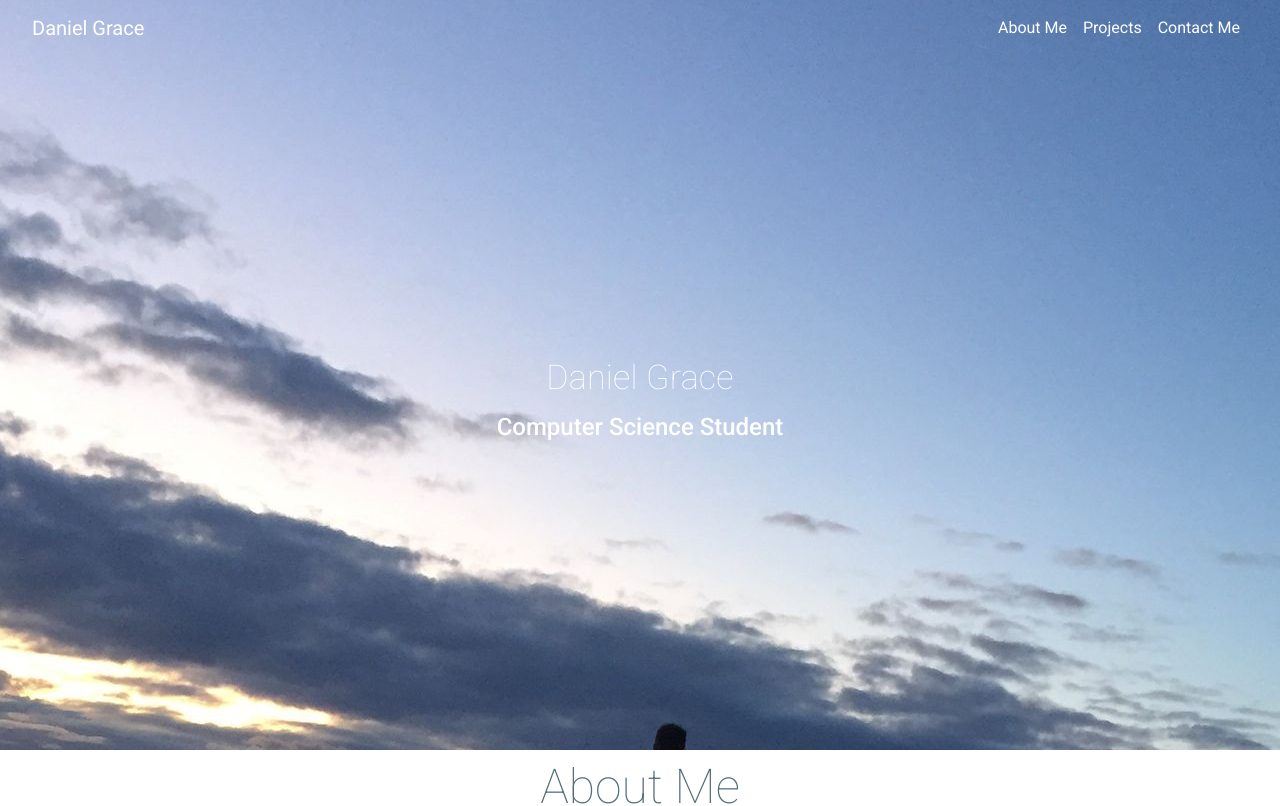
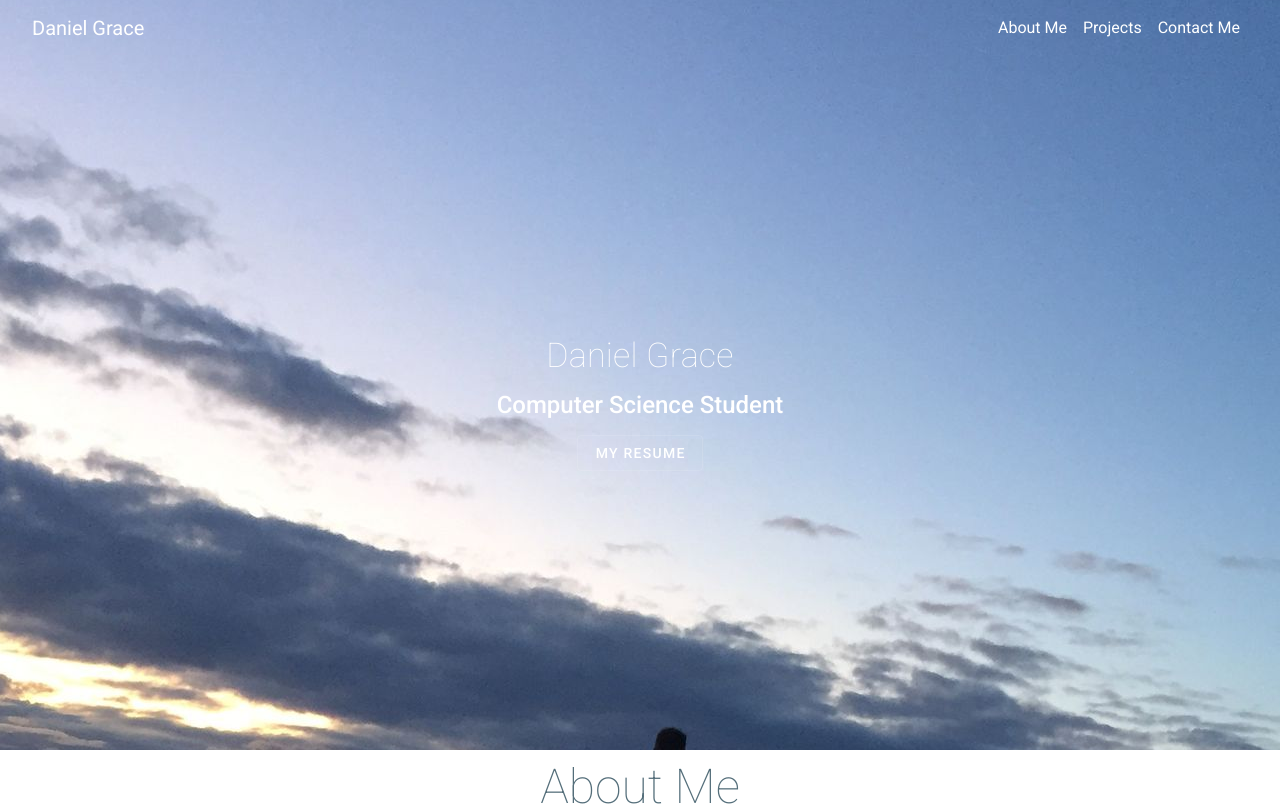
Before and after one commit to danana5/New-Personal-Website, a Vue app: page /#/ in a window 1280 px wide. Shown: the top 806 px of the page. Built offline with nearby package versions, Linux system fonts and the light colour scheme.

Commit message:
added resume button

```diff
--- a/src/components/Home.vue
+++ b/src/components/Home.vue
@@ -12,7 +12,13 @@
                 >
                 <v-col class="text-center" cols="12">
                     <h1 class="display-1 font-weight-thin mb-4">Daniel Grace</h1>
-                    <h4 class="subheading">Computer Science Student</h4>
+                    <h4 class="subheading mb-4">Computer Science Student</h4>
+                    <v-btn
+                    text
+                    dark
+                    outlined
+                    @click="readFile()"
+                    >My Resume</v-btn>
                 </v-col>
                 </v-row>
             </v-parallax>
@@ -25,6 +31,7 @@
         <v-flex id="Contact">
             <Contact/>
         </v-flex>
+        <Footer/>
     </div>
 
 </template>
@@ -33,13 +40,20 @@
 import NavBar from "./NavBar"
 import About from "./About"
 import Contact from "./Contact"
+import Footer from "./Footer"
 import Projects from "./Projects"
 export default {
     components:{
         About,
         NavBar,
         Projects,
+        Footer,
         Contact
+    },
+    methods: {
+        readFile() {
+            window.open('../assets/CV.pdf', '_blank')
+        }
     }
 }
 </script>
```
